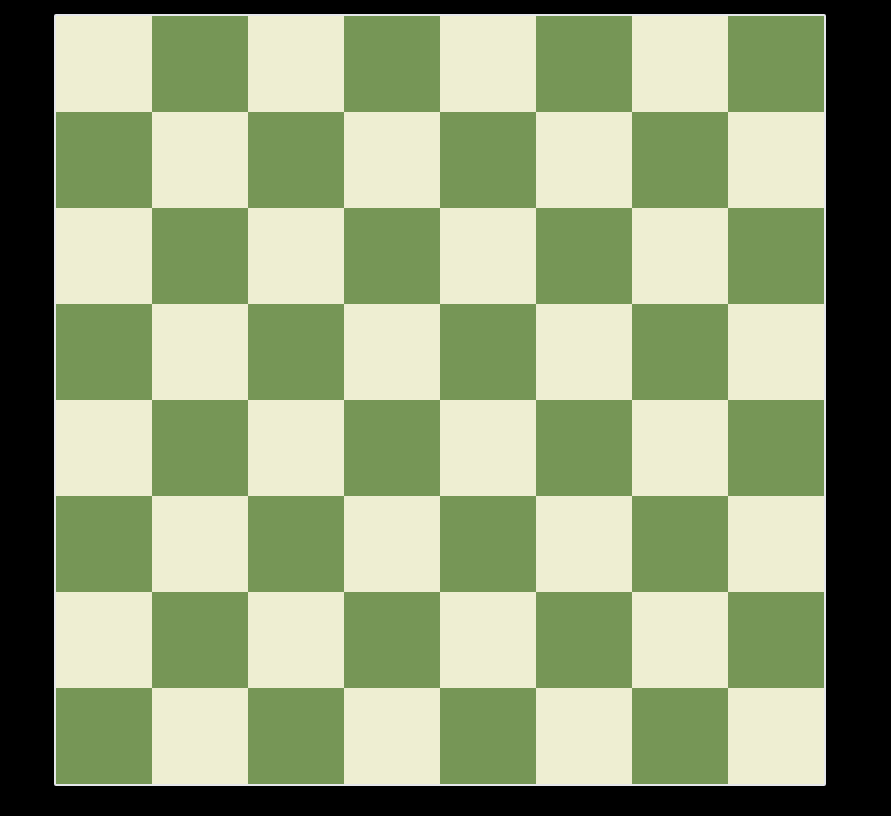
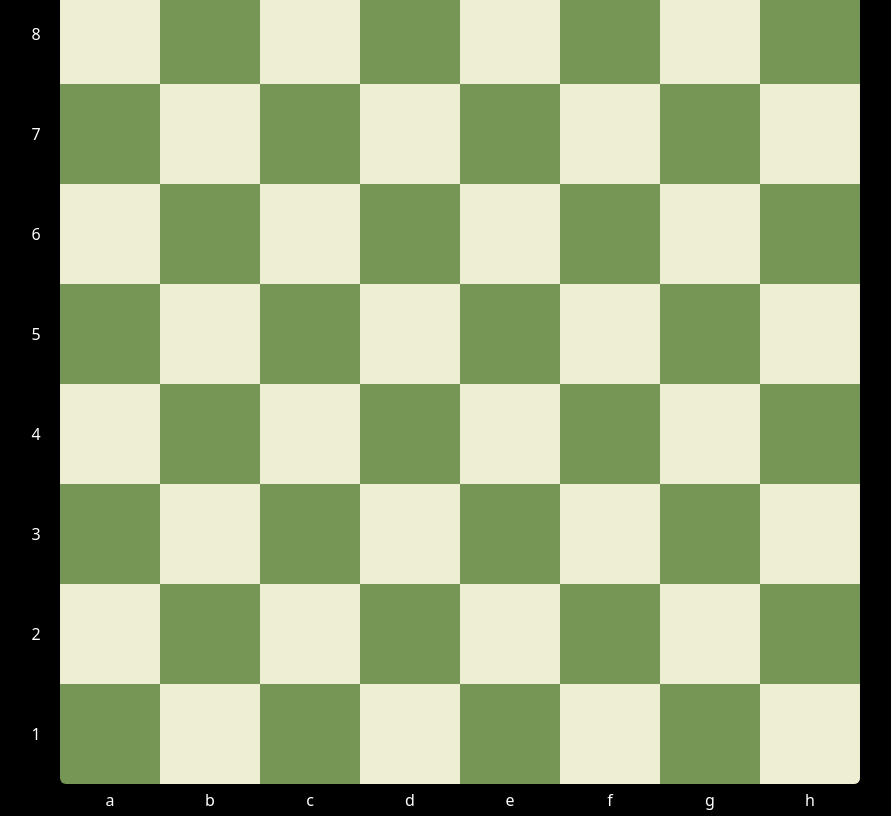
Before and after one commit to barrymun/chess, a React (Create React App) app: page / in a window 1280 px wide. Shown: the whole page, without its empty margins (200-1091 px from the left). Built offline with nearby package versions, Linux system fonts and the light colour scheme.

Commit message:
x and y labels

```diff
--- a/src/App.tsx
+++ b/src/App.tsx
@@ -1,9 +1,18 @@
-import { ChessBoard } from "components";
+import { ChessBoard, ChessBoardXLabels, ChessBoardYLabels } from "components";
 
 function App() {
   return (
     <>
-      <ChessBoard />
+      <div className="flex flex-col">
+        <div className="flex content-center items-center justify-center gap-2">
+          <ChessBoardYLabels />
+          <ChessBoard />
+        </div>
+        <div className="flex gap-2">
+          <div className="ml-8" />
+          <ChessBoardXLabels />
+        </div>
+      </div>
     </>
   );
 }
--- /dev/null
+++ b/src/components/chess-board-x-labels.tsx
@@ -0,0 +1,35 @@
+// import { xLabels } from "utils";
+
+// const ChessBoardXLabels = () => {
+//   return (
+//     <div className="text-white">
+//       {[...xLabels].reverse().map((x) => {
+//         return (
+//           <div key={x} className="w-8 h-100 flex justify-center items-center">
+//             {x}
+//           </div>
+//         );
+//       })}
+//     </div>
+//   );
+// };
+
+// export { ChessBoardXLabels };
+
+import { xLabels } from "utils";
+
+const ChessBoardXLabels = () => {
+  return (
+    <div className="flex text-white">
+      {xLabels.map((x) => {
+        return (
+          <div key={x} className="w-100 h-8 flex justify-center items-center">
+            {x}
+          </div>
+        );
+      })}
+    </div>
+  );
+};
+
+export { ChessBoardXLabels };
--- /dev/null
+++ b/src/components/chess-board-y-labels.tsx
@@ -0,0 +1,17 @@
+import { yLabels } from "utils";
+
+const ChessBoardYLabels = () => {
+  return (
+    <div className="text-white">
+      {[...yLabels].reverse().map((x) => {
+        return (
+          <div key={x} className="w-8 h-100 flex justify-center items-center">
+            {x}
+          </div>
+        );
+      })}
+    </div>
+  );
+};
+
+export { ChessBoardYLabels };
--- a/src/components/chess-board.tsx
+++ b/src/components/chess-board.tsx
@@ -1,22 +1,19 @@
-const xArray = ["a", "b", "c", "d", "e", "f", "g", "h"];
-const yArray = [1, 2, 3, 4, 5, 6, 7, 8];
+import { xLabels, yLabels } from "utils";
 
 const ChessBoard = () => {
   return (
-    <div className="flex content-center items-center flex-col justify-center">
-      <div className="bg-chess-board border-2 rounded-sm">
-        {yArray.map((y) => {
+    <div className="bg-chess-board rounded-md truncate">
+      {yLabels.map((y) => {
         return (
           <div key={y} className="flex">
-              {xArray.map((x) => {
+            {xLabels.map((x) => {
               const isEven = (x.charCodeAt(0) + y) % 2 === 0;
-                return <div key={x} className={`w-24 h-24 flex ${isEven ? "bg-chess-tile" : "bg-inherit"}`} />;
+              return <div key={x} className={`w-100 h-100 flex ${isEven ? "bg-chess-tile" : "bg-inherit"}`} />;
             })}
           </div>
         );
       })}
     </div>
-    </div>
   );
 };
 
--- a/src/components/index.ts
+++ b/src/components/index.ts
@@ -1 +1,3 @@
 export * from "components/chess-board";
+export * from "components/chess-board-x-labels";
+export * from "components/chess-board-y-labels";
--- /dev/null
+++ b/src/utils/config.ts
@@ -0,0 +1,2 @@
+export const xLabels = ["a", "b", "c", "d", "e", "f", "g", "h"];
+export const yLabels = [1, 2, 3, 4, 5, 6, 7, 8];
--- /dev/null
+++ b/src/utils/index.ts
@@ -0,0 +1 @@
+export * from "utils/config";
--- a/tailwind.config.js
+++ b/tailwind.config.js
@@ -9,6 +9,12 @@ module.exports = {
         'chess-board': '#769656',
         'chess-tile': '#eeeed2',
       },
+      height: {
+        '100': '100px',
+      },
+      width: {
+        '100': '100px',
+      },
     },
   },
   plugins: [],
```
Lines whose indentation alone changed are shown as unchanged.
